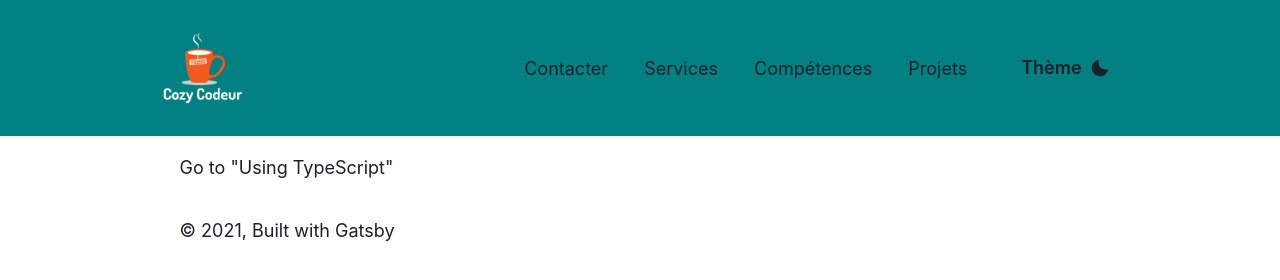
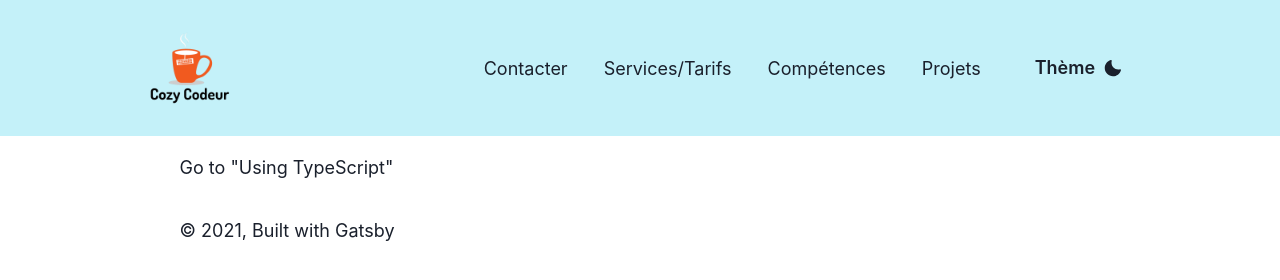
Before and after one commit to jilink/personal-portfolio, a Gatsby site: page / in a window 1280 px wide. Built offline with nearby package versions, Linux system fonts and the light colour scheme; Gatsby itself is replaced by a stand-in of ours.

Commit message:
logo changing with theme

```diff
--- a/src/components/header.js
+++ b/src/components/header.js
@@ -2,7 +2,14 @@ import PropTypes from "prop-types"
 import React from "react"
 import { Link as ReachLink } from "gatsby"
 
-import { Flex, Stack, Box, Text, Link, useColorMode } from "@chakra-ui/react"
+import {
+  Flex,
+  Stack,
+  Box,
+  Text,
+  Link,
+  useColorModeValue,
+} from "@chakra-ui/react"
 import { ChevronDownIcon, HamburgerIcon, CloseIcon } from "@chakra-ui/icons"
 
 import ThemeToggle from "./toggle-theme"
@@ -39,7 +46,7 @@ const MenuLinks = ({ isOpen }) => (
       pt={[4, 4, 0, 0]}
     >
       <LinkItem to="/">Contacter</LinkItem>
-      <LinkItem to="/">Services</LinkItem>
+      <LinkItem to="/">Services/Tarifs</LinkItem>
       <LinkItem to="/">Compétences</LinkItem>
       <LinkItem to="/">Projets</LinkItem>
       <ThemeToggle />
@@ -67,10 +74,10 @@ const NavBarContainer = ({ children, ...props }) => {
 const Header = ({ siteTitle }) => {
   const [isOpen, setIsOpen] = React.useState(false)
   const toggle = () => setIsOpen(!isOpen)
-  const { colorMode } = useColorMode()
+  const bg = useColorModeValue("cyan.100", "cyan.900")
   return (
     <header>
-      <NavBarContainer bg={colorMode === "light" ? "teal" : "#310A31"}>
+      <NavBarContainer bg={bg}>
         <Logo w="100px" siteTitle={siteTitle} />
         <MenuToggle toggle={toggle} isOpen={isOpen} />
         <MenuLinks isOpen={isOpen} />
--- a/src/components/images/logo.js
+++ b/src/components/images/logo.js
@@ -1,13 +1,20 @@
 import React from "react"
 import { useStaticQuery, graphql } from "gatsby"
 import Img from "gatsby-image"
-
-import { Box, Text } from "@chakra-ui/react"
+import { useColorModeValue } from "@chakra-ui/react"
 
 const Logo = () => {
+  const light = useColorModeValue(true, false)
   const data = useStaticQuery(graphql`
     query {
-      placeholderImage: file(relativePath: { eq: "logo.png" }) {
+      logo: file(relativePath: { eq: "logo.png" }) {
+        childImageSharp {
+          fixed(width: 100) {
+            ...GatsbyImageSharpFixed
+          }
+        }
+      }
+      logoLight: file(relativePath: { eq: "logo-light.png" }) {
         childImageSharp {
           fixed(width: 100) {
             ...GatsbyImageSharpFixed
@@ -17,13 +24,12 @@ const Logo = () => {
     }
   `)
 
-  if (!data?.placeholderImage?.childImageSharp?.fixed) {
-    return <div>Picture not found</div>
+  if (light && data?.logo?.childImageSharp?.fixed) {
+    return <Img fadeIn={false} fixed={data.logoLight.childImageSharp.fixed} />
+  } else if (data?.logo?.childImageSharp?.fixed) {
+    return <Img fadeIn={false} fixed={data.logo.childImageSharp.fixed} />
   }
-
-  return (
-    <Img fadeIn={false} fixed={data.placeholderImage.childImageSharp.fixed} />
-  )
+  return <div>Picture not found</div>
 }
 
 export default Logo
```
Also changed, not shown: src/images/logo-light.png (added).
